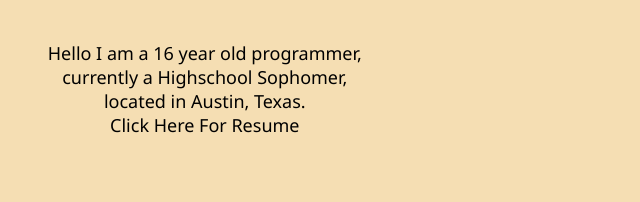
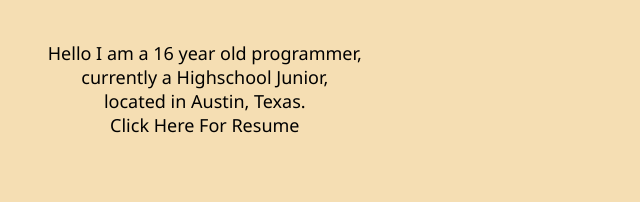
Before and after one commit to JoeHernandez6/JoeHernandezPortafolio, a plain HTML site: page index.html in a window 1280 px wide. Shown: the part 201-403 px from the top of the page, 640-1280 px from the left. Drawn offline with Linux system fonts and the light colour scheme.

Commit message:
Changed High School title

```diff
--- a/index.html
+++ b/index.html
@@ -31,7 +31,7 @@
             <div class="homeIntroText">
             <h1 >Who I Am</h1>
             <p style="font-size: 18px; text-align: center;">Hello I am a 16 year old programmer,<br>
-                currently a Highschool Sophomer,<br>located in Austin, Texas.<br>
+                currently a Highschool Junior,<br>located in Austin, Texas.<br>
                 <a href="https://1drv.ms/w/c/29dbd80b5858d65f/EV_WWFgL2NsggCnTAQAAAAABDaZI1gTHPJcJVKef018rAQ?e=RzIN0I"
                 target="_blank" style="color: inherit; text-decoration: none;">Click Here For Resume
                 </a>
```
